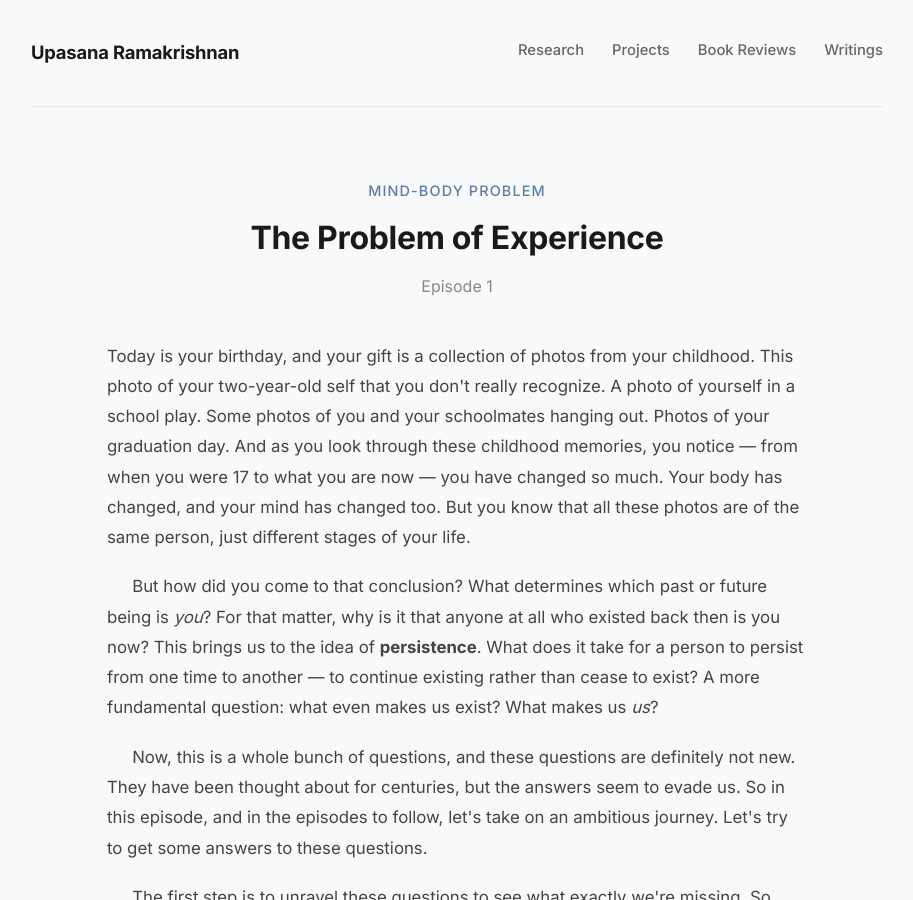
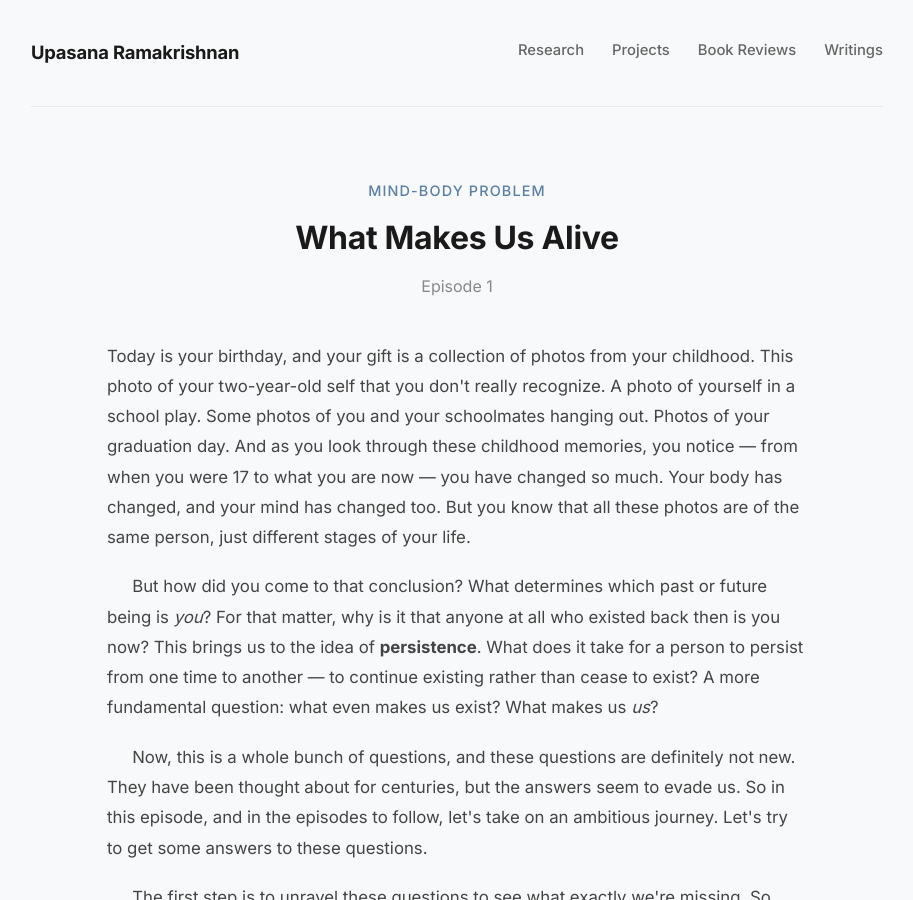
Before and after one commit to upasanark/website, a Jekyll site: the page Writings/Mind-Body Problem/episode1.html, which Jekyll copies as it is, in a window 1280 px wide and 900 px high. Shown: the whole window, without its empty margins (183-1096 px from the left). Built offline with Jekyll 4.4.1, drawn with Linux system fonts in a browser that asks for light colours; some of the changed text lies outside the part shown.

Commit message:
Update Episode 1 title to 'What Makes Us Alive'

```diff
--- a/Writings/Mind-Body Problem/episode1.html
+++ b/Writings/Mind-Body Problem/episode1.html
@@ -3,7 +3,7 @@
 <head>
     <meta charset="UTF-8">
     <meta name="viewport" content="width=device-width, initial-scale=1.0">
-    <title>Episode 1: The Problem of Experience — Upasana Ramakrishnan</title>
+    <title>Episode 1: What Makes Us Alive — Upasana Ramakrishnan</title>
     <link rel="stylesheet" href="../../styles.css">
     <link rel="preconnect" href="https://fonts.googleapis.com">
     <link rel="preconnect" href="https://fonts.gstatic.com" crossorigin>
@@ -116,7 +116,7 @@
     <article>
         <div class="episode-header">
             <div class="series">Mind-Body Problem</div>
-            <h1>The Problem of Experience</h1>
+            <h1>What Makes Us Alive</h1>
             <p class="episode-number">Episode 1</p>
         </div>
 
--- a/Writings/Mind-Body Problem/index.html
+++ b/Writings/Mind-Body Problem/index.html
@@ -34,7 +34,7 @@
     </div>
 
     <ul class="section-list">
-        <li><a href="episode1.html">Episode 1: The Problem of Experience</a> — Mary's Room, the explanatory gap, and what makes a subjective experience</li>
+        <li><a href="episode1.html">Episode 1: What Makes Us Alive</a> — Mary's Room, the explanatory gap, and what makes a subjective experience</li>
         <li><a href="episode2.html">Episode 2: The Hard Problem of Consciousness</a> — Global Workspace Theory, Higher Order Theory, and why consciousness is hard to explain</li>
     </ul>
 
```
Also changed, not shown: other parts of Writings/Mind-Body Problem/episode1.html (+1 -1 lines).
